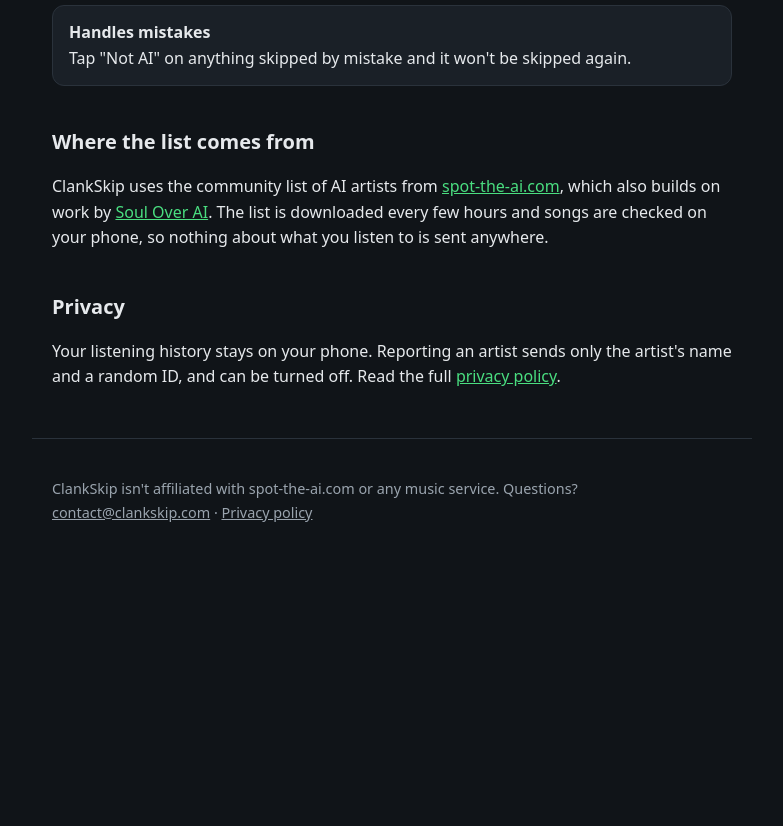
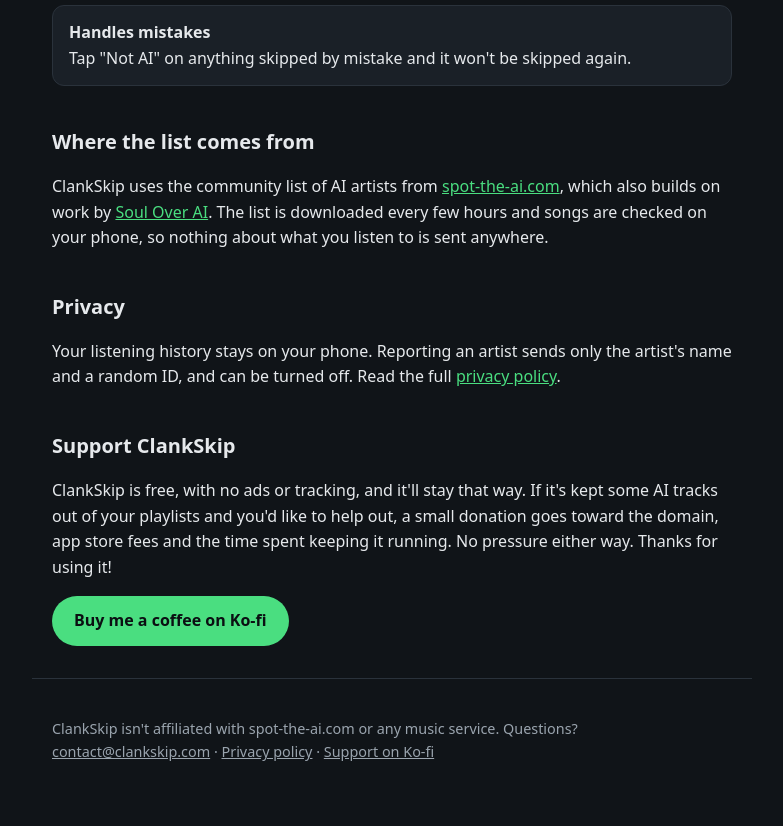
Before and after one commit to pikkauhn/clankskip-site, a plain HTML site: page index.html in a window 1280 px wide. Shown: the part 1285-2111 px from the top of the page, without its empty margins (248-1031 px from the left). Before the commit the page ends 1871 px from the top, so only its background shows below. Drawn offline with Linux system fonts and the light colour scheme.

Commit message:
Add Ko-fi link

```diff
--- a/index.html
+++ b/index.html
@@ -53,6 +53,15 @@
       artist's name and a random ID, and can be turned off.
       Read the full <a href="privacy/">privacy policy</a>.
     </p>
+
+    <h2>Support ClankSkip</h2>
+    <p>
+      ClankSkip is free, with no ads or tracking, and it'll stay that way. If it's kept
+      some AI tracks out of your playlists and you'd like to help out, a small donation
+      goes toward the domain, app store fees and the time spent keeping it running. No
+      pressure either way. Thanks for using it!
+    </p>
+    <a class="button" href="https://ko-fi.com/clankskip">Buy me a coffee on Ko-fi</a>
   </main>
 
   <footer>
@@ -60,6 +69,7 @@
       ClankSkip isn't affiliated with spot-the-ai.com or any music service.
       Questions? <a href="mailto:contact@clankskip.com">contact@clankskip.com</a>
       · <a href="privacy/">Privacy policy</a>
+      · <a href="https://ko-fi.com/clankskip">Support on Ko-fi</a>
     </p>
   </footer>
 </body>
```
